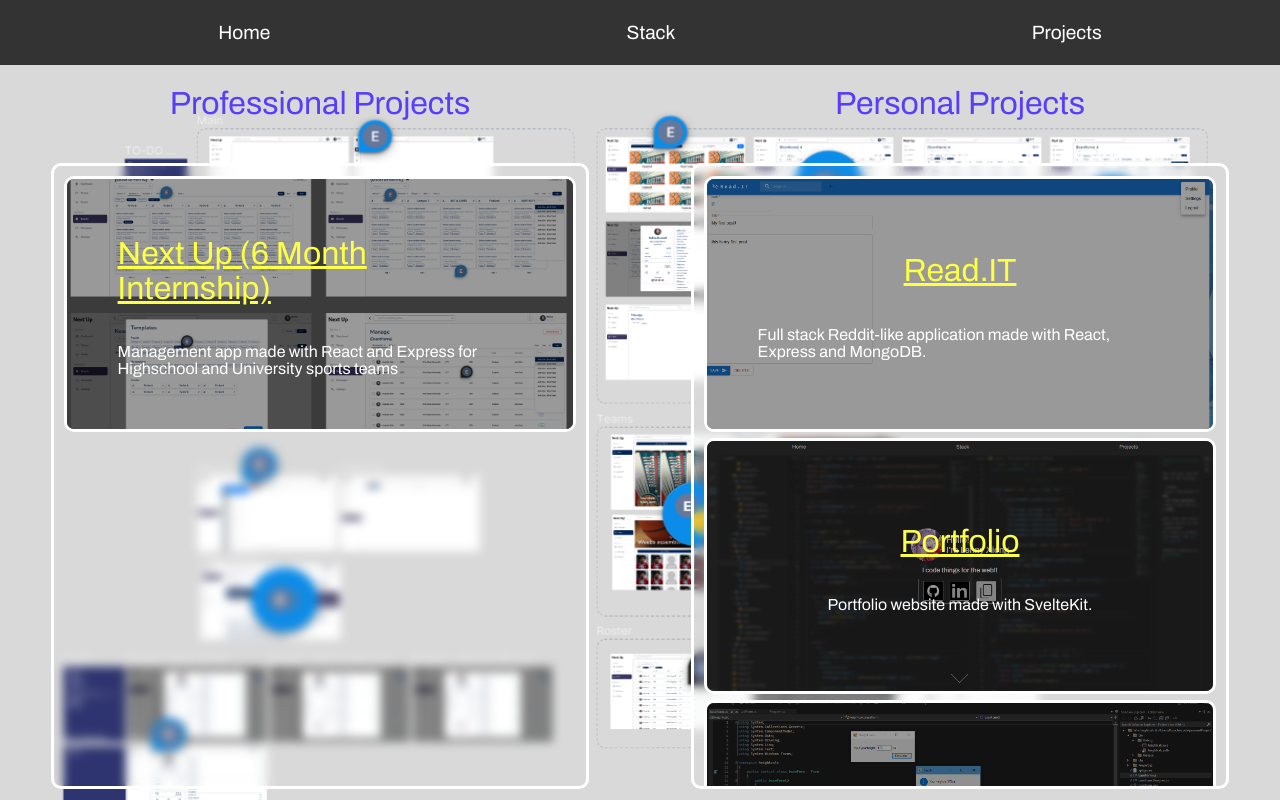
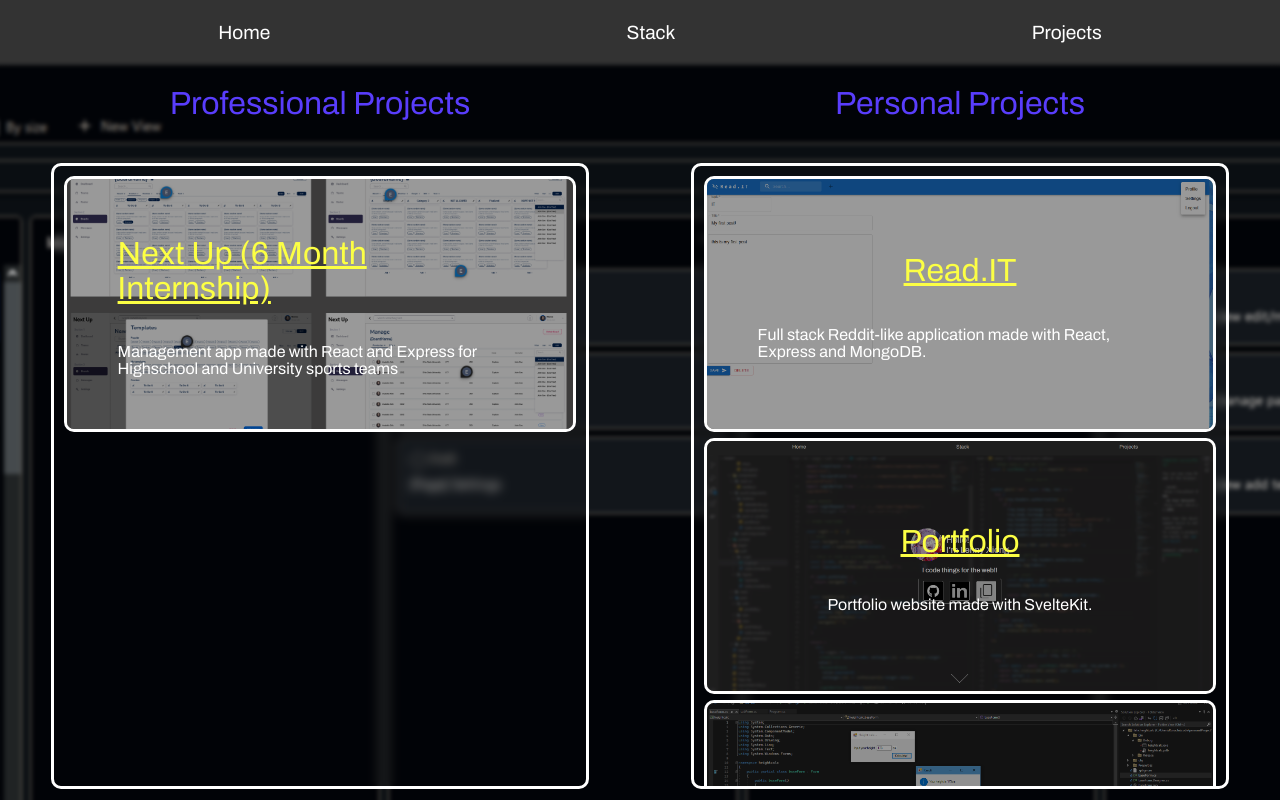
Before and after one commit to Rurucchi/newPortfolio, a SvelteKit app: page /projects in a window 1280 px wide. Built offline with nearby package versions, Linux system fonts and the light colour scheme.

Commit message:
changed project page bg

```diff
--- a/src/routes/projects/styles.module.css
+++ b/src/routes/projects/styles.module.css
@@ -40,14 +40,14 @@
   z-index:-1;
   position: fixed;
   top: 0;
-  width: 100%;
-  height: 100%;
+  object-fit: cover;
   user-drag: none;
   user-select: none;
   -moz-user-select: none;
   -webkit-user-drag: none;
   -webkit-user-select: none;
   -ms-user-select: none;
+  filter: blur(2px);
 }
 
 .contentContainer {
```
Also changed, not shown: static/background/project.png.
